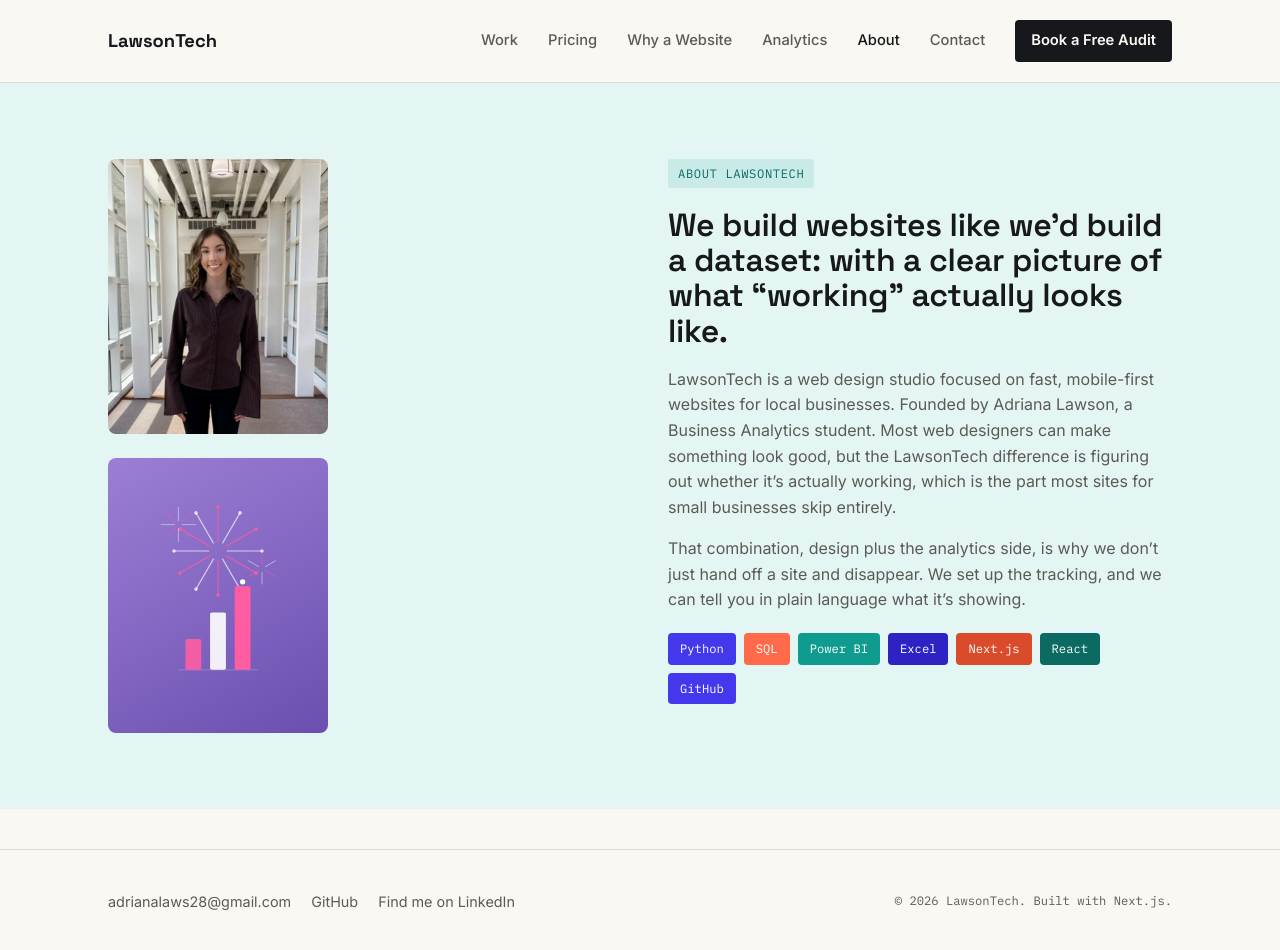
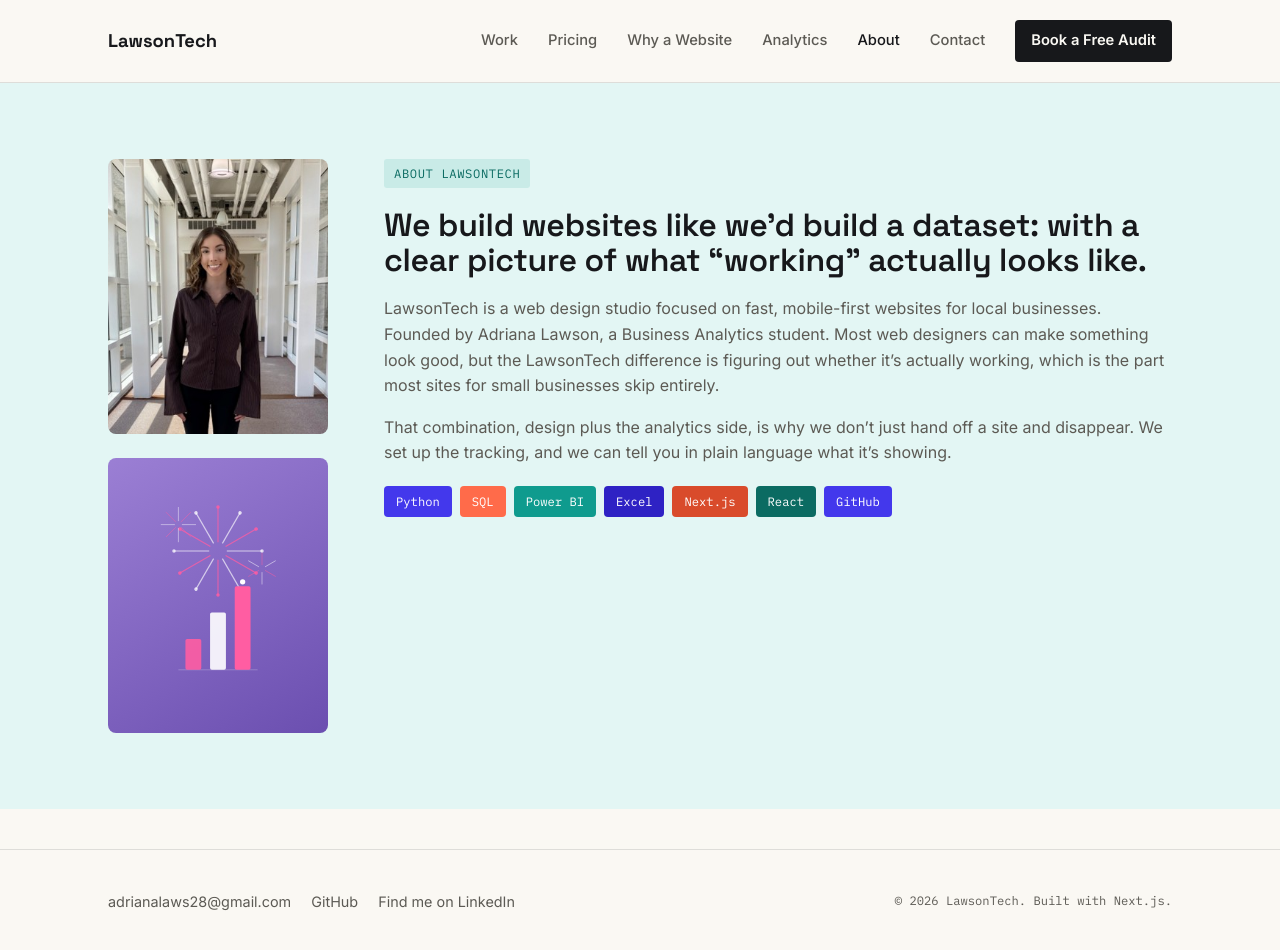
Before and after one commit to lawsontechweb/lawsontech-portfolio, a Next.js app: page /about in a window 1280 px wide. Shown: the top 950 px of the page. Built offline with nearby package versions, Linux system fonts and the light colour scheme.

Commit message:
Fix about page grid spacing

```diff
--- a/app/globals.css
+++ b/app/globals.css
@@ -196,7 +196,7 @@ section { padding: 76px 0; }
 .analytics-translate p { font-size: 0.96rem; color: var(--ink); font-style: italic; }
 
 /* ===== ABOUT ===== */
-.about-grid { display: grid; grid-template-columns: 1fr 1fr; gap: 56px; align-items: start; }
+.about-grid { display: grid; grid-template-columns: 220px 1fr; gap: 56px; align-items: start; }
 @media (max-width: 860px) { .about-grid { grid-template-columns: 1fr; } }
 .about-photo {
   aspect-ratio: 4/5; border-radius: 8px; background: linear-gradient(150deg, #9b7fd4, #6b4fb0);
```
